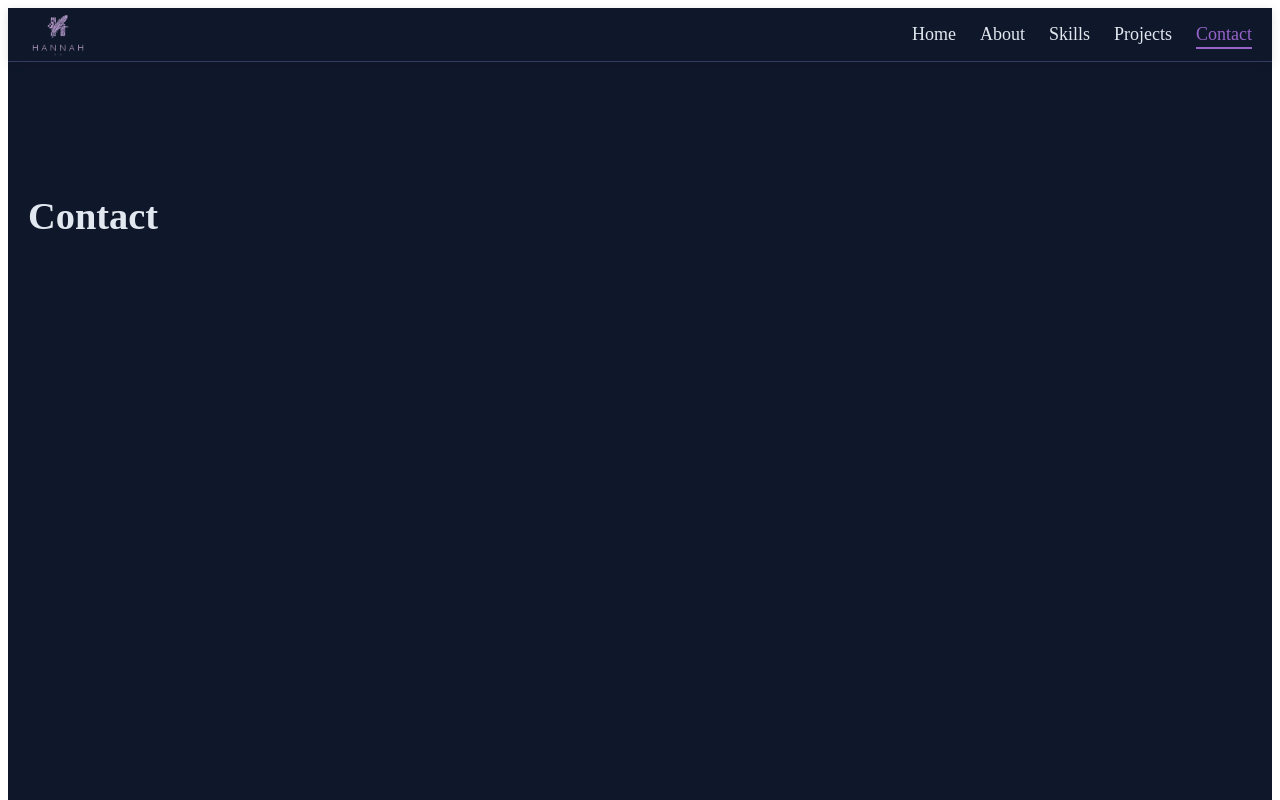
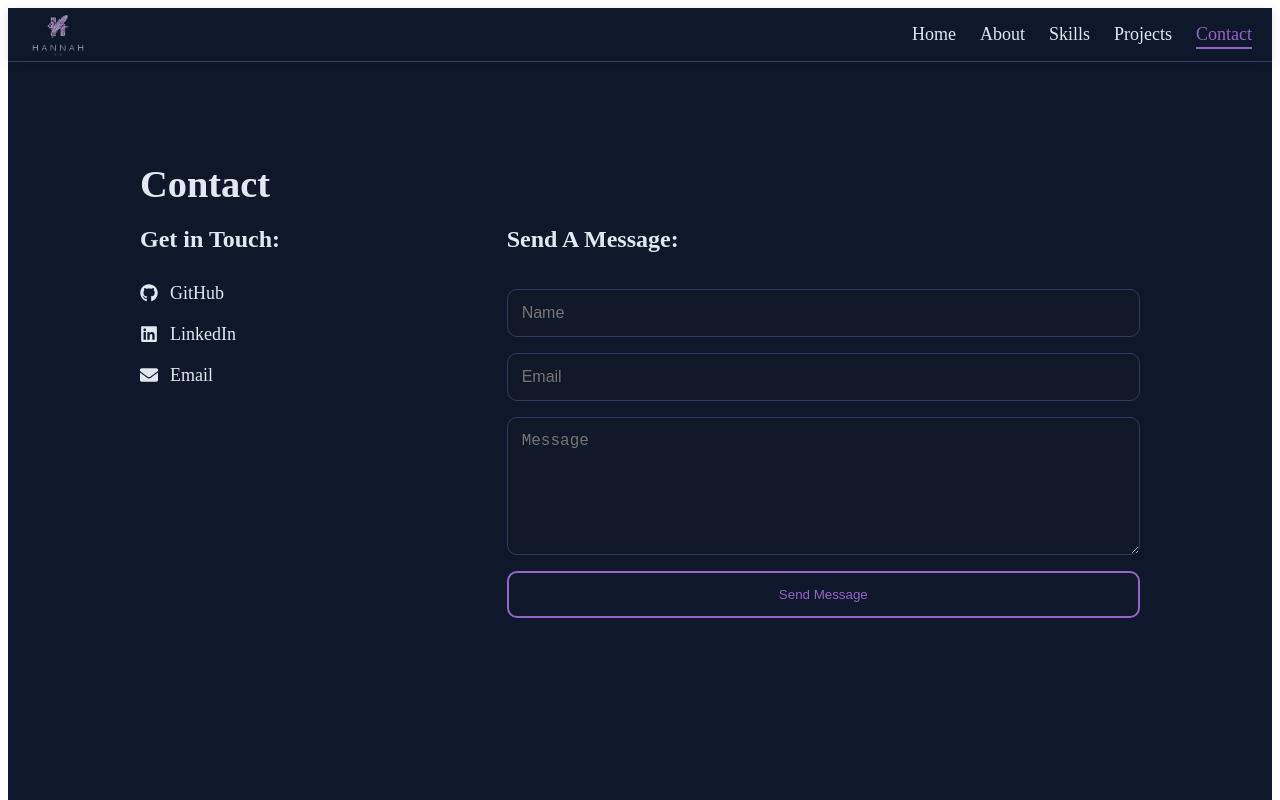
Before and after one commit to hannah-xia-projects/online-portfolio, a React app in the folder frontend/: page /contact in a window 1280 px wide. Shown: the top 800 px of the page. Built offline with nearby package versions, Linux system fonts and the light colour scheme; the HTML template or start-up script is replaced by a standard one.

Commit message:
write base contact page
Signed-off-by: Hannah Xia <hannahxia95@gmail.com>

```diff
--- a/frontend/src/App.css
+++ b/frontend/src/App.css
@@ -480,6 +480,87 @@ petals!
 
 .contact h1 {
   text-align: left;
-  margin-bottom: 40px;
+  /*margin-bottom: 40px;*/
   font-size: clamp(2rem, 3vw, 5rem);
+
+  max-width: 1000px;
+  margin: 0 auto;
 }
+.contact-container {
+  max-width: 1000px;
+  margin: 0 auto;
+  display: grid;
+  grid-template-columns: 1fr 2fr;
+  gap: 50px;
+}
+
+.contact-info {
+  display: flex;
+  flex-direction: column;
+  gap: 20px;
+}
+
+.contact-info h2 {
+  margin-bottom: 10px;
+}
+
+.contact-info a {
+  display: flex;
+  align-items: center;
+  gap: 12px;
+
+  color: #e2e8f0;
+  text-decoration: none;
+
+  font-size: 18px;
+
+  transition: 0.2s ease;
+}
+
+.contact-info a:hover {
+  color: #9764ca;
+}
+
+.contact-form {
+  display: flex;
+  flex-direction: column;
+  gap: 16px;
+}
+
+.contact-form input,
+.contact-form textarea {
+  background: #111827;
+
+  border: 1px solid #313c65;
+  border-radius: 10px;
+
+  padding: 14px;
+
+  color: white;
+  font-size: 16px;
+}
+
+.contact-form input:focus,
+.contact-form textarea:focus {
+  outline: none;
+  border-color: #9764ca;
+}
+
+.contact-form button {
+  padding: 14px;
+
+  background: transparent;
+  border: 2px solid #9764ca;
+
+  color: #9764ca;
+  border-radius: 10px;
+
+  cursor: pointer;
+
+  transition: 0.2s;
+}
+
+.contact-form button:hover {
+  background: #9764ca;
+  color: white;
+}
--- a/frontend/src/pages/Contact.jsx
+++ b/frontend/src/pages/Contact.jsx
@@ -34,6 +34,65 @@ export default function Contact() {
 
             <section className="contact">
                 <h1>Contact</h1>
+                <div className="contact-container">
+                    <div className="contact-info">
+                        <h2> Get in Touch: </h2>
+
+                        <a
+                            href="https://github.com/hannah-xia-projects"
+                            target="_blank"
+                            rel="noopener noreferrer">
+                            <FaGithub />
+                            GitHub
+                        </a>
+
+                        <a
+                            href="https://www.linkedin.com/in/hannax/"
+                            target="_blank"
+                            rel="noopener noreferrer">
+                            <FaLinkedin />
+                            LinkedIn
+                        </a>
+
+                        <a
+                            href="mailto:hannahxia95@gmail.com">
+                            <FaEnvelope />
+                            Email
+                        </a>
+                    </div>
+
+                    <form className="contact-form"
+                          onSubmit={handleSubmit}>
+                        <h2>Send A Message:</h2>
+                        <input type="text"
+                               placeholder="Name"
+                               value={name}
+                               onChange={(e) => setName(e.target.value)}
+                               required
+                        />
+
+                        <input type="email"
+                               placeholder="Email"
+                               value={email}
+                               onChange={(e) => setEmail(e.target.value)}
+                               required
+                        />
+
+                        <textarea
+                               placeholder="Message"
+                               rows="6"
+                               value={message}
+                               onChange={(e) => setMessage(e.target.value)}
+                               required
+                        />
+
+                        <button type="submit">
+                            Send Message
+                        </button>
+
+                    </form>
+                </div>
+
             </section>
 
         </>
```
